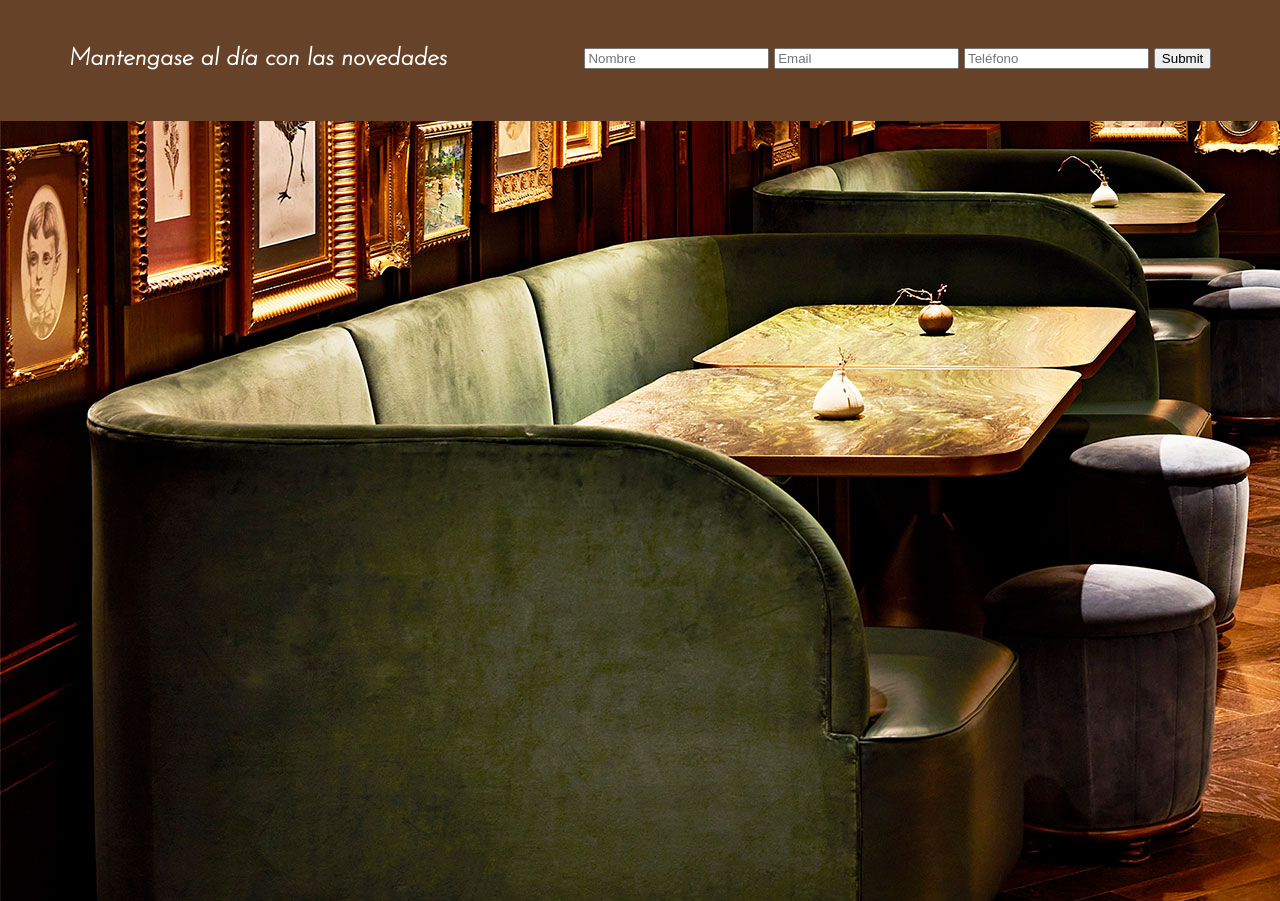
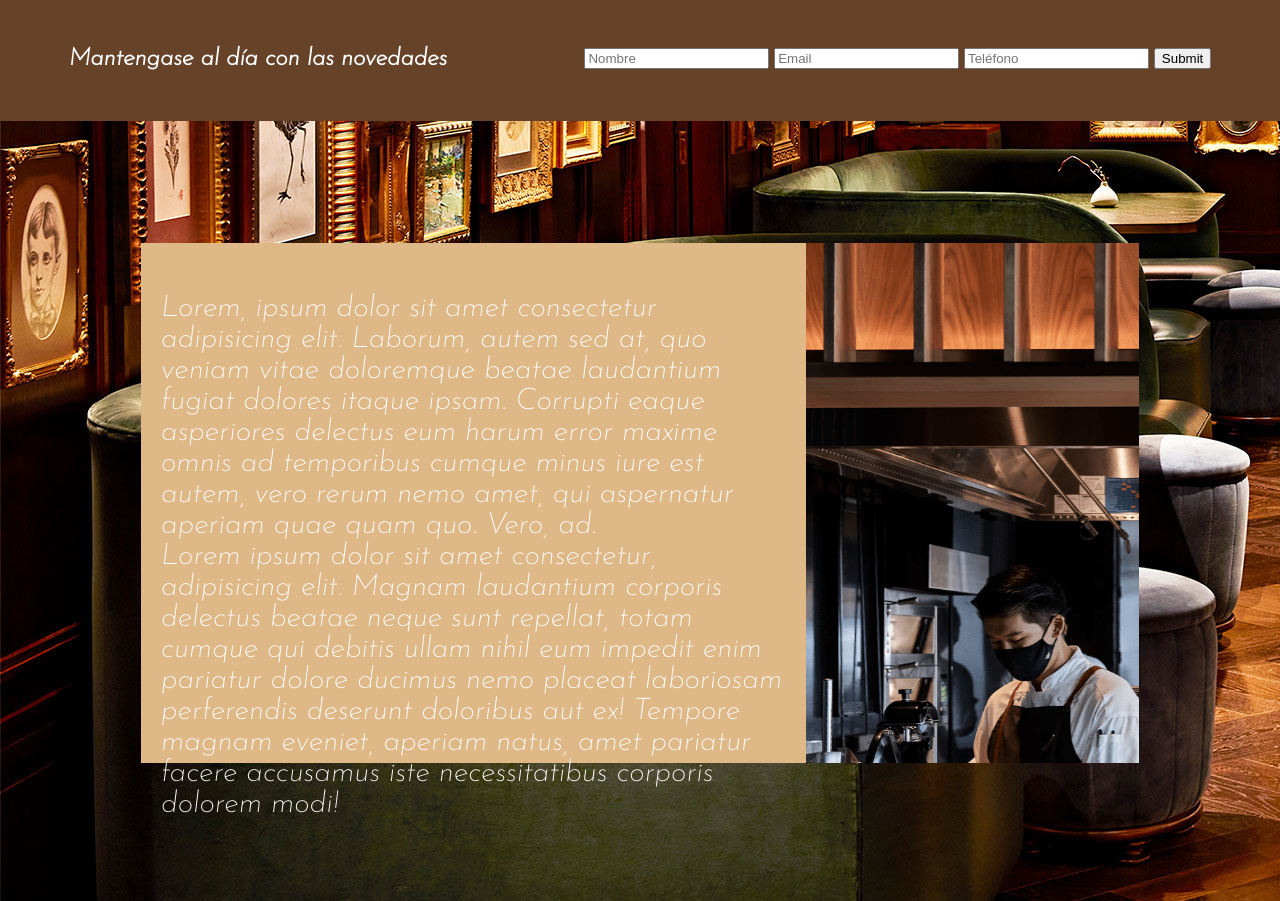
Before and after one commit to moussouignacio/TP-Grupo-18, a plain HTML site: page index.html in a window 1280 px wide. Shown: the part 624-1525 px from the top of the page. Drawn offline with Linux system fonts and the light colour scheme.

Commit message:
Falta diseño pero así quedaría

```diff
--- a/index.html
+++ b/index.html
@@ -50,7 +50,12 @@
         </div>
     </div>
     <div class="container2">
+        <div class="item recuadro1">
+            <p>Lorem, ipsum dolor sit amet consectetur adipisicing elit. Laborum, autem sed at, quo veniam vitae doloremque beatae laudantium fugiat dolores itaque ipsam. Corrupti eaque asperiores delectus eum harum error maxime omnis ad temporibus cumque minus iure est autem, vero rerum nemo amet, qui aspernatur aperiam quae quam quo. Vero, ad.<br>Lorem ipsum dolor sit amet consectetur, adipisicing elit. Magnam laudantium corporis delectus beatae neque sunt repellat, totam cumque qui debitis ullam nihil eum impedit enim pariatur dolore ducimus nemo placeat laboriosam perferendis deserunt doloribus aut ex! Tempore magnam eveniet, aperiam natus, amet pariatur facere accusamus iste necessitatibus corporis dolorem modi!</p>
+        </div>
+        <div class="recuadro2">
 
+        </div>
     </div>
 </body>
 
--- a/style.css
+++ b/style.css
@@ -18,6 +18,7 @@ html {
 .container2 {
     display: grid;
     height: 780px;
+    grid-template: 1fr 1fr 1fr 1fr 1fr 1fr / 0.4fr 1fr 1fr 1fr 0.4fr;
 }
 
 .item {
@@ -99,3 +100,23 @@ li > a:hover {
     justify-content: space-around;
     align-items: center;
 }
+
+/*---------------------------------------------------------------Scroll -----------------------------------------------------------*/
+
+.recuadro1 {
+    grid-row-start: 2;
+    grid-row-end: 6;
+    grid-column-start: 2;
+    grid-column-end: 4;
+    /* border: dashed 4px; */
+    padding: 20px;
+    font-size: 30px;
+    background-color:burlywood
+}
+
+.recuadro2 {
+    grid-row-start: 2;
+    grid-row-end: 6;
+    grid-column-start: 4;
+    background-image: url(images/sydney-restaurants-woodcut.webp);
+}
```
